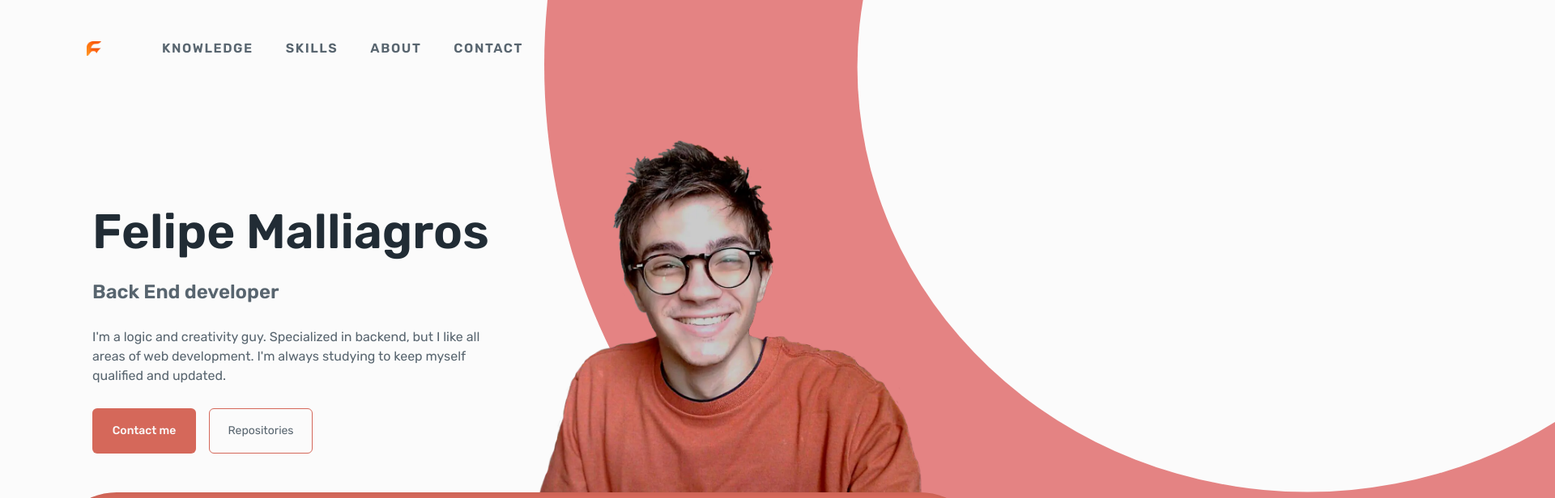
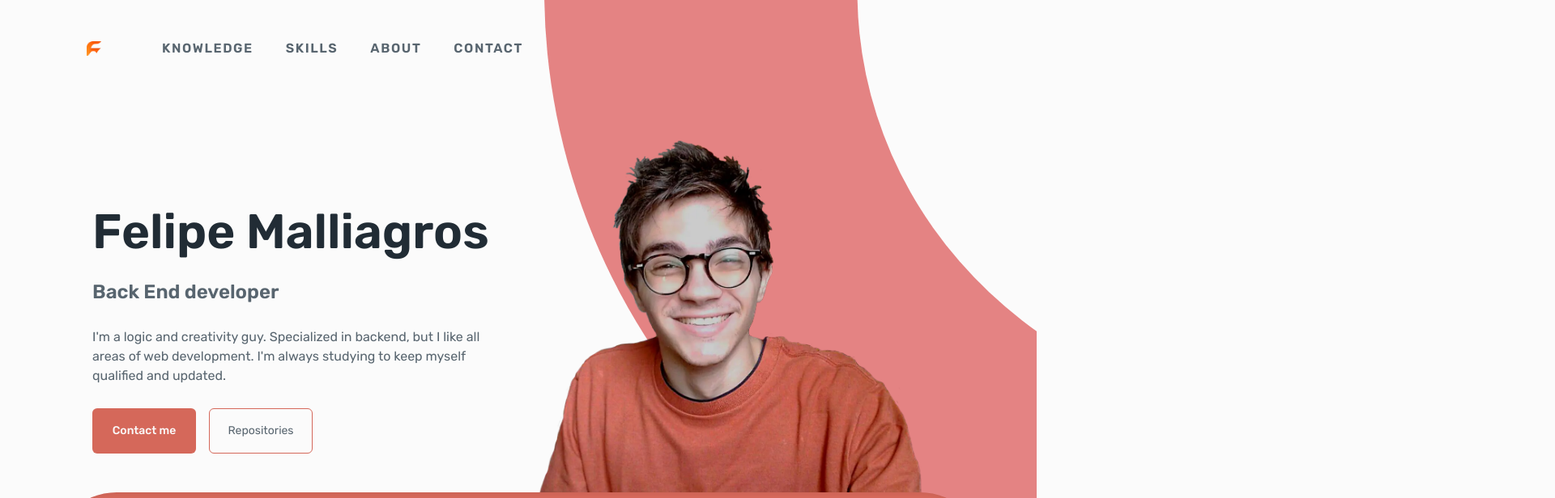
Before and after one commit to felipemalli/portfolio, a React (Vite) app: page / in a window 1280 px wide. Shown: the top 616 px of the page at 81% size, 1920 px wide, since content can reach past the window. Built offline with nearby package versions, Linux system fonts and the light colour scheme.

Commit message:
fix: circle image stop scrolling x

```diff
--- a/src/pages/LandingPage.tsx
+++ b/src/pages/LandingPage.tsx
@@ -8,7 +8,7 @@ import { AnimatedDiv } from '../utils/AnimatedDiv';
 
 export const LandingPage: React.FC = () => {
   return (
-    <main>
+    <main className='w-screen'>
       <article className='w-fill md:mx-16 2xl:w-[89.938rem] 2xl:m-auto'>
         <AnimatedDiv initialAnimation='-translate-y-24' finalAnimation='translate-y-0' duration='duration-1800'>
           <Header />
@@ -18,7 +18,11 @@ export const LandingPage: React.FC = () => {
           <IntroductionSection />
           <ContentCardSection />
         </AnimatedDiv>
-        <img src={backgroundImages.circle} className='absolute -top-[70%] left-[65%] 2xl:-top-[110%] -z-10 scale-125 invisible xl:visible' alt='Background circle'></img>
+        <div className='absolute top-0 right-0 h-[200rem] w-screen -z-10'>
+          <div className="relative w-100% h-[60vw] overflow-hidden -z-10">
+            <img src={backgroundImages.circle} className='absolute -right-[65%] -top-[85%] -z-10 scale-125 invisible xl:visible' alt='Background circle'></img>
+          </div>
+        </div>
       </article>
       <div className='absolute bg-primary-300 mt-48 w-screen h-[70rem] sm:h-[65rem] md:h-[71rem] 2xl:h-[60rem] -z-10'/>
       <article className='md:mx-6 lg:mx-16 2xl:w-[89.938rem] 2xl:m-auto'>
```
